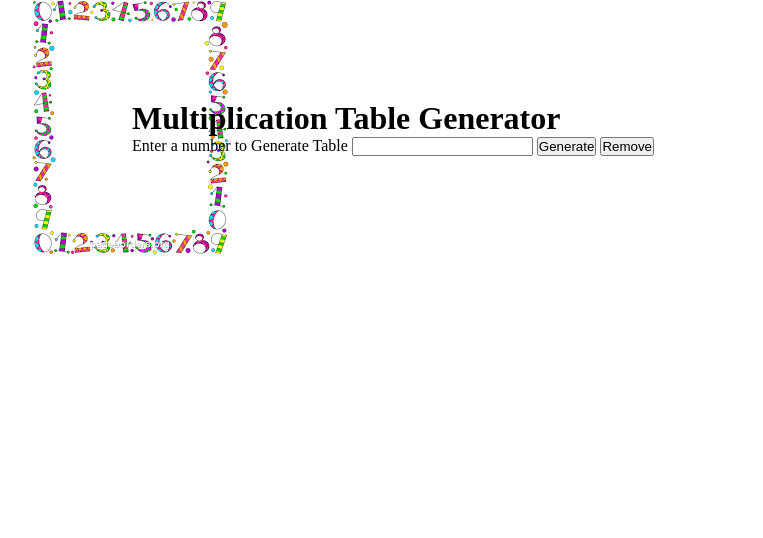
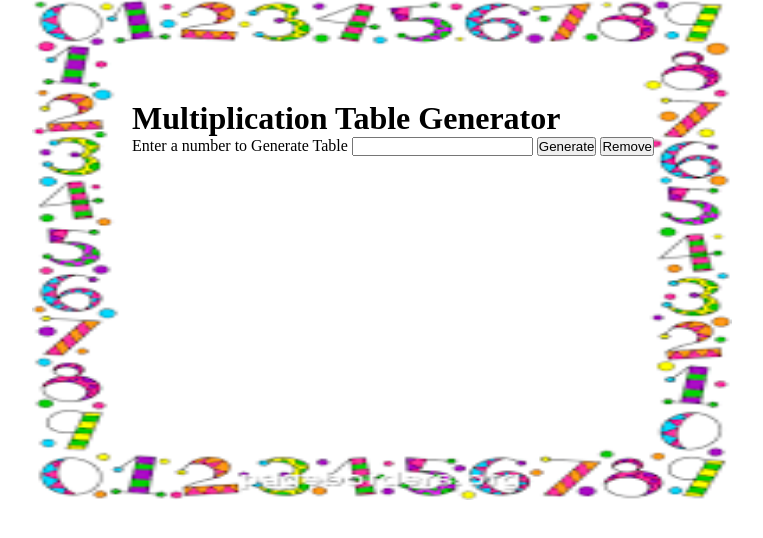
Before and after one commit to Gitsabeeha/file, a plain HTML site: page index.html in a window 1280 px wide. Shown: the whole page, without its empty margins (288-1051 px from the left). Drawn offline with Linux system fonts and the light colour scheme.

Commit message:
Update index.html
Signed-off-by: SabeehaRahman <110818991+Gitsabeeha@users.noreply.github.com>

```diff
--- a/index.html
+++ b/index.html
@@ -31,7 +31,7 @@
 <body>
 
 <div id="container" >
-     <img src="image.png" >
+     <img src="image.png" height="500px" width="700px" >
 
 
     <div class="calbox">
```
